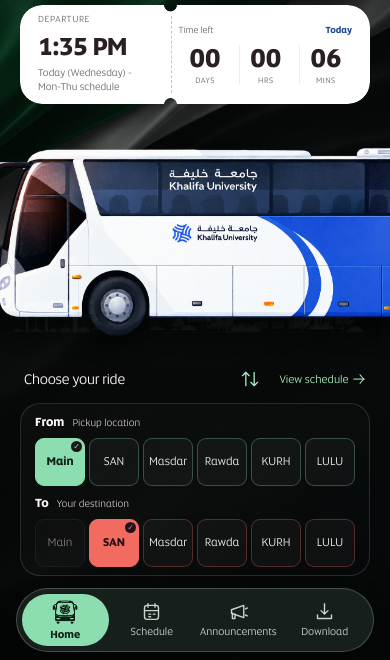
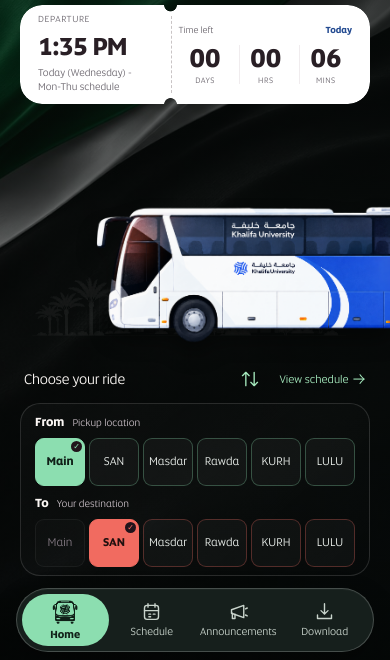
Before and after one commit to ameenabdulla7bm-sketch/ku-bus, a plain HTML site: page index.html in a window 390 px wide. Shown: the part 184-844 px from the top of the page. Drawn offline with Linux system fonts and the light colour scheme.

Commit message:
Keep mobile bus below departure card

```diff
--- a/index.html
+++ b/index.html
@@ -106,12 +106,11 @@
         body[data-view="home"] .mobile-location-field:last-child { margin-top: 7px; }
         body[data-view="home"] .bottom-nav { margin-bottom: max(8px, env(safe-area-inset-bottom)); }
       }
-      /* Enlarge the phone artwork without adding height to the page. */
+      /* Give the phone bus its own space below the departure card. */
       @media (max-width: 600px) {
-        body[data-view="home"] .departure-overview { position: relative; z-index: 1; }
-        body[data-view="home"] .hero-visual { z-index: 0; }
-        body[data-view="home"] .hero-bus { overflow: visible; }
-        body[data-view="home"] .hero-bus > img { top: auto; bottom: 0; height: clamp(180px, 30svh, 230px); transform: translateX(-68%); }
+        body[data-view="home"] .hero-visual { --bus-art-height: clamp(135px, 20svh, 165px); }
+        body[data-view="home"] .hero-bus { overflow: hidden; }
+        body[data-view="home"] .hero-bus > img { top: 0; bottom: auto; height: 100%; transform: translateX(-68%); }
       }
     </style>
     <script defer src="script.js?v=20261019-seventh-1"></script>
--- a/service-worker.js
+++ b/service-worker.js
@@ -1,4 +1,4 @@
-const CACHE_NAME = "ku-shuttle-pwa-v2-20261125-mobile-bus-large-3";
+const CACHE_NAME = "ku-shuttle-pwa-v2-20261125-mobile-bus-aligned-4";
 const APP_SHELL = new URL("./index.html", self.registration.scope).href;
 const NETWORK_TIMEOUT_MS = 4000;
 
```
